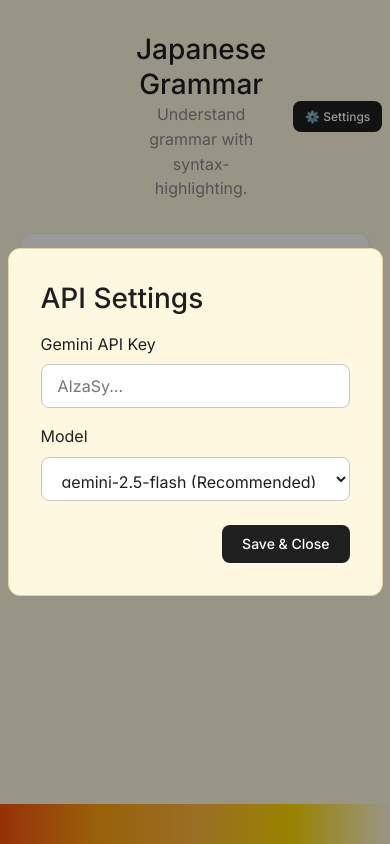
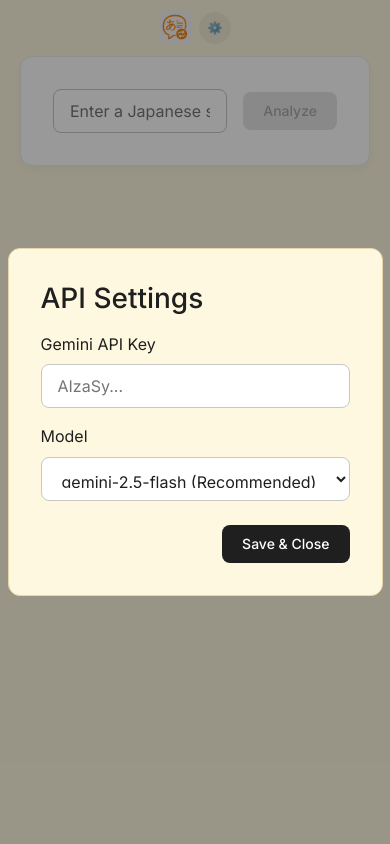
Before and after one commit to datow711/Naruhodo, a React app: page / in a window 390 px wide. Built offline with nearby package versions, Linux system fonts and the light colour scheme; the HTML template or start-up script is replaced by a standard one.

Commit message:
feat: implement UI design system and App component structure with settings modal and token analysis support

```diff
--- a/src/App.jsx
+++ b/src/App.jsx
@@ -1,6 +1,7 @@
 import React, { useState, useEffect } from 'react';
 import { analyzeSentence, translateToJapanese, POS_MAP, CONJ_MAP } from './gemini';
 import './index.css';
+import logoTemp from '../logotemp.png';
 
 function SettingsModal({ isOpen, onClose, apiKey, setApiKey, modelName, setModelName }) {
   if (!isOpen) return null;
@@ -284,14 +285,16 @@
       <header className="container" style={{
         padding: '32px 20px',
         display: 'grid',
-        gridTemplateColumns: '100px 1fr 100px', // 左、中、右三欄，確保中間絕對置中
+        gridTemplateColumns: '150px 1fr 150px',
         alignItems: 'center',
         gap: '16px'
       }}>
-        {/* 左側佔位符，平衡佈局 */}
-        <div />
+        {/* 左側 Logo 區域 */}
+        <div className="header-logo-box" style={{ display: 'flex', alignItems: 'center' }}>
+          <img src={logoTemp} alt="Logo" style={{ height: '40px', objectFit: 'contain' }} />
+        </div>
 
-        <div style={{ textAlign: 'center' }}>
+        <div className="header-title-box" style={{ textAlign: 'center' }}>
           <h1 className="heading-3" style={{ margin: 0 }}>Japanese Grammar</h1>
           <p className="caption" style={{ color: 'var(--color-stone)', margin: 0 }}>
             Understand grammar with syntax-highlighting.
@@ -300,7 +303,7 @@
 
         <div style={{ display: 'flex', justifyContent: 'flex-end' }}>
           <button
-            className="button-dark"
+            className="button-dark mobile-settings-btn"
             onClick={() => setIsSettingsOpen(true)}
             style={{
               padding: '8px 12px',
@@ -308,7 +311,8 @@
               whiteSpace: 'nowrap'
             }}
           >
-            ⚙️ Settings
+            <span>⚙️ Settings</span>
+            <em className="mobile-only-icon" style={{ display: 'none' }}>⚙️</em>
           </button>
         </div>
       </header>
--- a/src/index.css
+++ b/src/index.css
@@ -195,7 +195,7 @@
 
 /* Layout Utilities */
 .container {
-  max-width: 800px;
+  max-width: 1100px;
   margin: 0 auto;
   padding: 0 var(--spacing-lg);
 }
@@ -228,3 +228,51 @@
   white-space: nowrap;
   user-select: none;
 }
+
+/* Responsive Adjustments */
+@media (max-width: 768px) {
+  header.container {
+    grid-template-columns: 1fr auto !important;
+    padding: 12px 20px !important;
+    gap: 8px !important;
+  }
+
+  .header-logo-box {
+    text-align: left !important;
+  }
+
+  .header-logo-box img {
+    height: 32px !important;
+  }
+
+  .header-title-box {
+    display: none !important;
+  }
+
+  .mobile-settings-btn {
+
+    background-color: rgba(138, 138, 138, 0.1) !important;
+    color: var(--color-stone) !important;
+    width: 32px;
+    height: 32px;
+    padding: 0 !important;
+    display: flex;
+    align-items: center;
+    justify-content: center;
+    border-radius: 50% !important;
+    border: none !important;
+  }
+
+  .mobile-settings-btn span {
+    display: none !important;
+  }
+
+  .mobile-settings-btn .mobile-only-icon {
+    display: block !important;
+    font-style: normal;
+  }
+
+  .sunset-stripe-band {
+    display: none !important;
+  }
+}
```
Also changed, not shown: logotemp.png (added).
